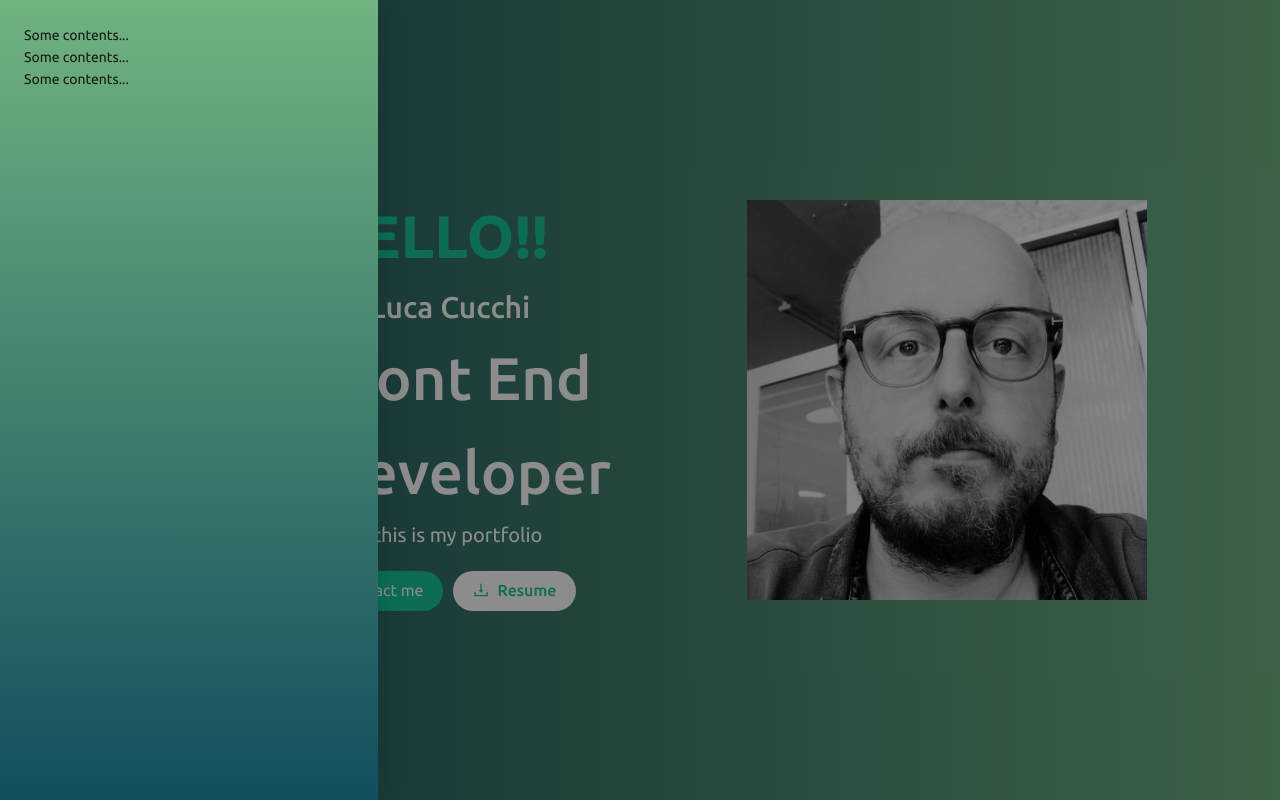
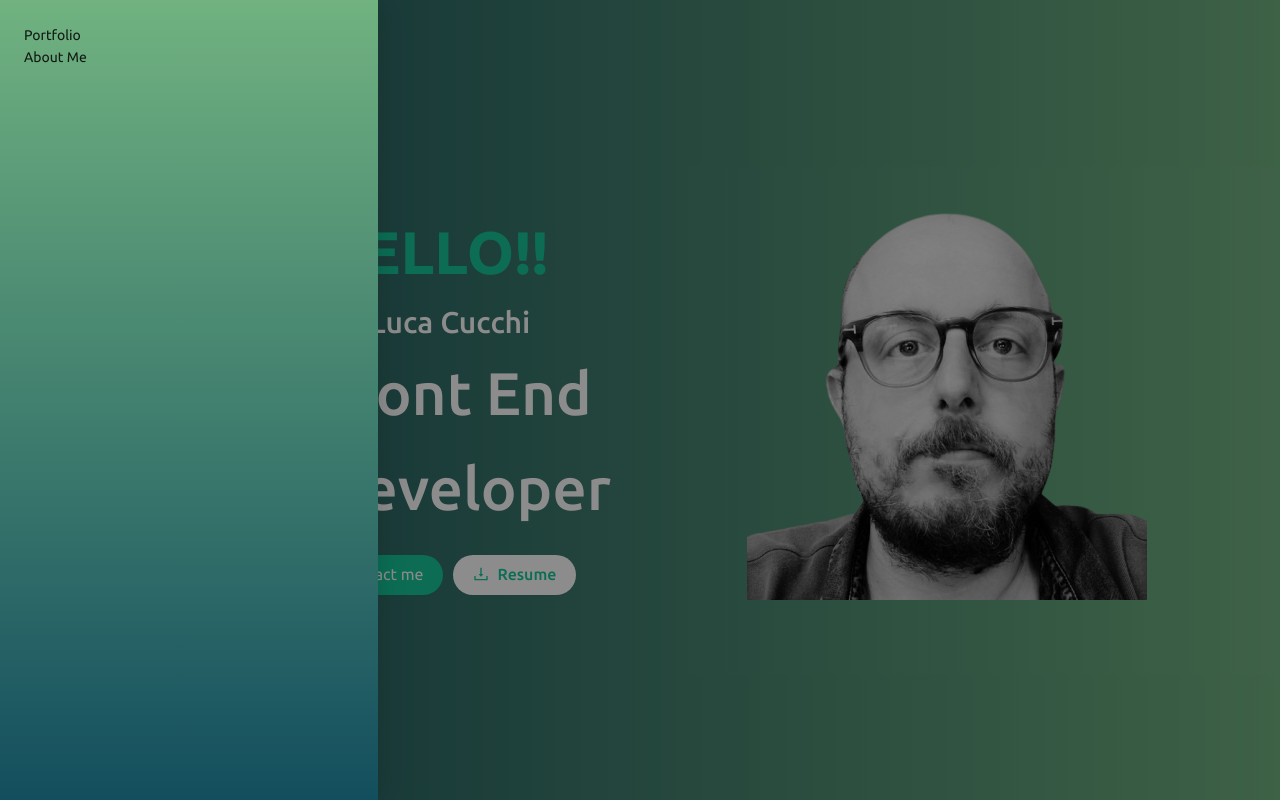
Before and after one commit to luca-cucchi81/my-portfolio, a React (Create React App) app: page / in a window 1280 px wide. Both pictures are taken after a click on the button 30 px from the left and 30 px from the top of the page. Shown: the top 800 px of the page. Built offline with nearby package versions, Linux system fonts and the light colour scheme.

Commit message:
some fixes

```diff
--- a/src/App.js
+++ b/src/App.js
@@ -50,9 +50,8 @@ function App() {
                     background: "linear-gradient(to bottom, #71b280, #134e5e)",
                 }}
             >
-                <p>Some contents...</p>
-                <p>Some contents...</p>
-                <p>Some contents...</p>
+                <p>Portfolio</p>
+                <p>About Me</p>
             </Drawer>
             <Row className="jumbotron-row">
                 <Col
--- a/src/components/jumbotron/Jumbotron.jsx
+++ b/src/components/jumbotron/Jumbotron.jsx
@@ -2,7 +2,7 @@ import React from "react";
 import { Row, Col, Button } from "antd";
 import { DownloadOutlined } from "@ant-design/icons";
 import "./jumbotron.css";
-import me from "../../assets/luca.jpg";
+import me from "../../assets/luca.png";
 
 function Jumbotron() {
     return (
@@ -13,7 +13,6 @@ function Jumbotron() {
                         <strong className="hello">Hello!!</strong>
                         <h2>I'm Luca Cucchi</h2>
                         <h1>Front End Developer</h1>
-                        <small>...and this is my portfolio</small>
                         <div className="buttons">
                             <Button
                                 shape="round"
```
Also changed, not shown: src/assets/luca.png (added).
